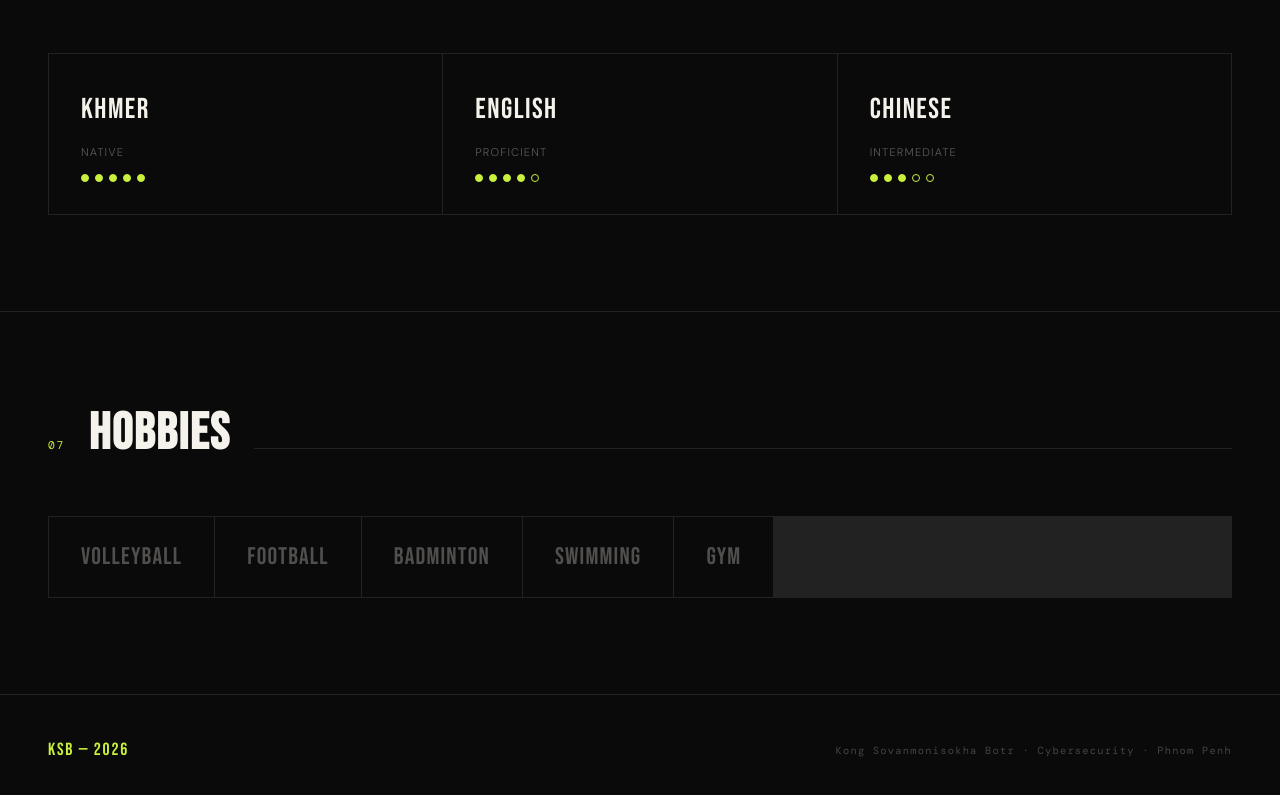
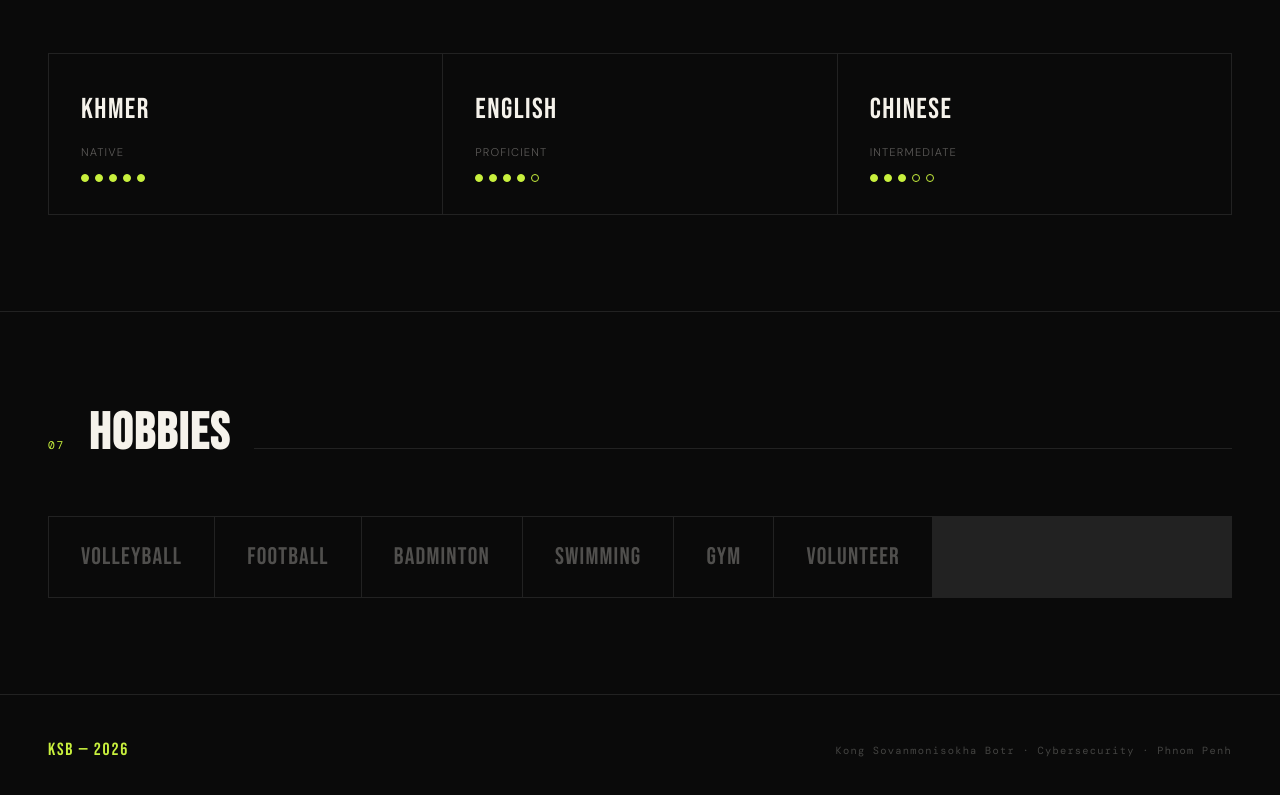
Before and after one commit to Botr-88/Botr_CV, a plain HTML site: page index.html in a window 1280 px wide. Shown: the part 4437-5232 px from the top of the page. Drawn offline with nearby package versions, Linux system fonts and the light colour scheme.

Commit message:
add other hobby

```diff
--- a/index.html
+++ b/index.html
@@ -977,6 +977,7 @@
       <div class="hobby">Badminton</div>
       <div class="hobby">Swimming</div>
       <div class="hobby">Gym</div>
+      <div class="hobby">Volunteer</div>
     </div>
   </section>
 
```
